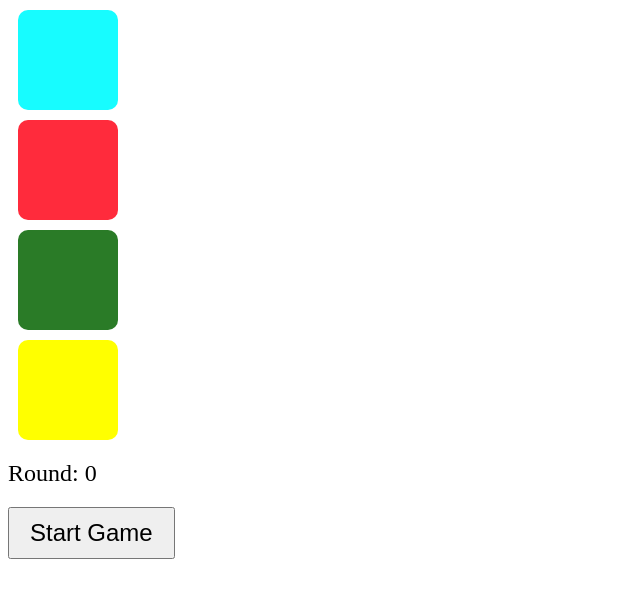
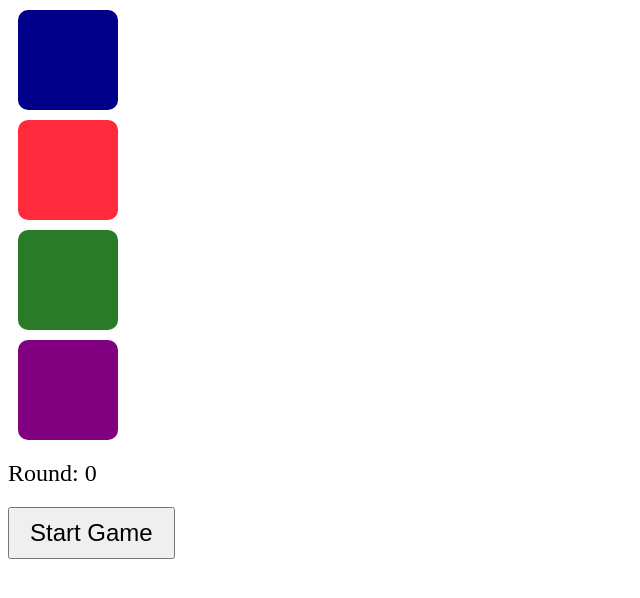
Before and after one commit to Dfarias1/personal-projects, a plain HTML site: page simpleSimon.html in a window 1280 px wide. Shown: the whole page, without its empty margins (0-640 px from the left). Drawn offline with Linux system fonts and the light colour scheme.

Commit message:
update simon

```diff
--- a/simpleSimon.css
+++ b/simpleSimon.css
@@ -5,10 +5,10 @@
     margin: 10px;
     border-radius: 10px;
     opacity: 1;
-    transition: opacity 0.3s;
+    transition: opacity 0.5s;
 }
 #square1{
-    background-color: #17fcff;
+    background-color: darkblue;
 }
 #square2{
     background-color: #ff2b3c;
@@ -17,7 +17,7 @@
     background-color: #2a7b27;
 }
 #square4{
-    background-color: yellow;
+    background-color: purple;
 }
 
 .square.selected {
```
